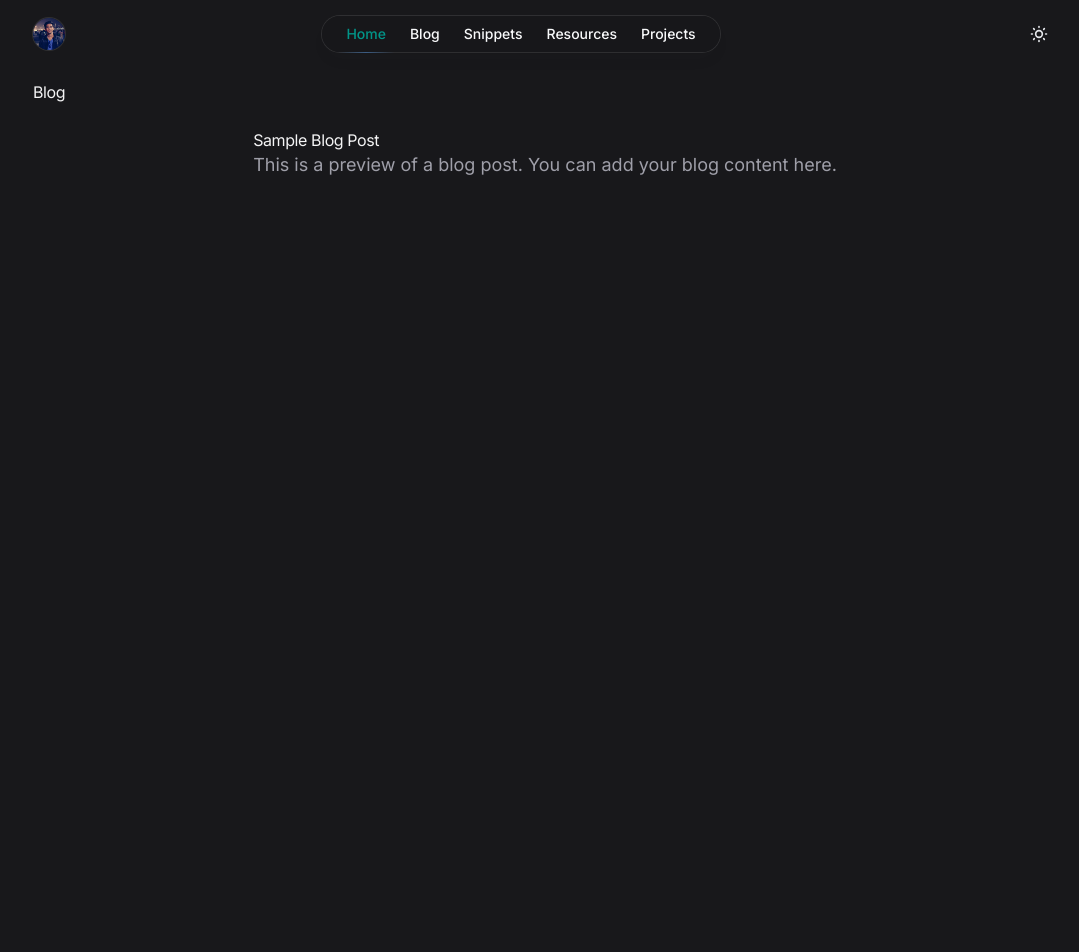
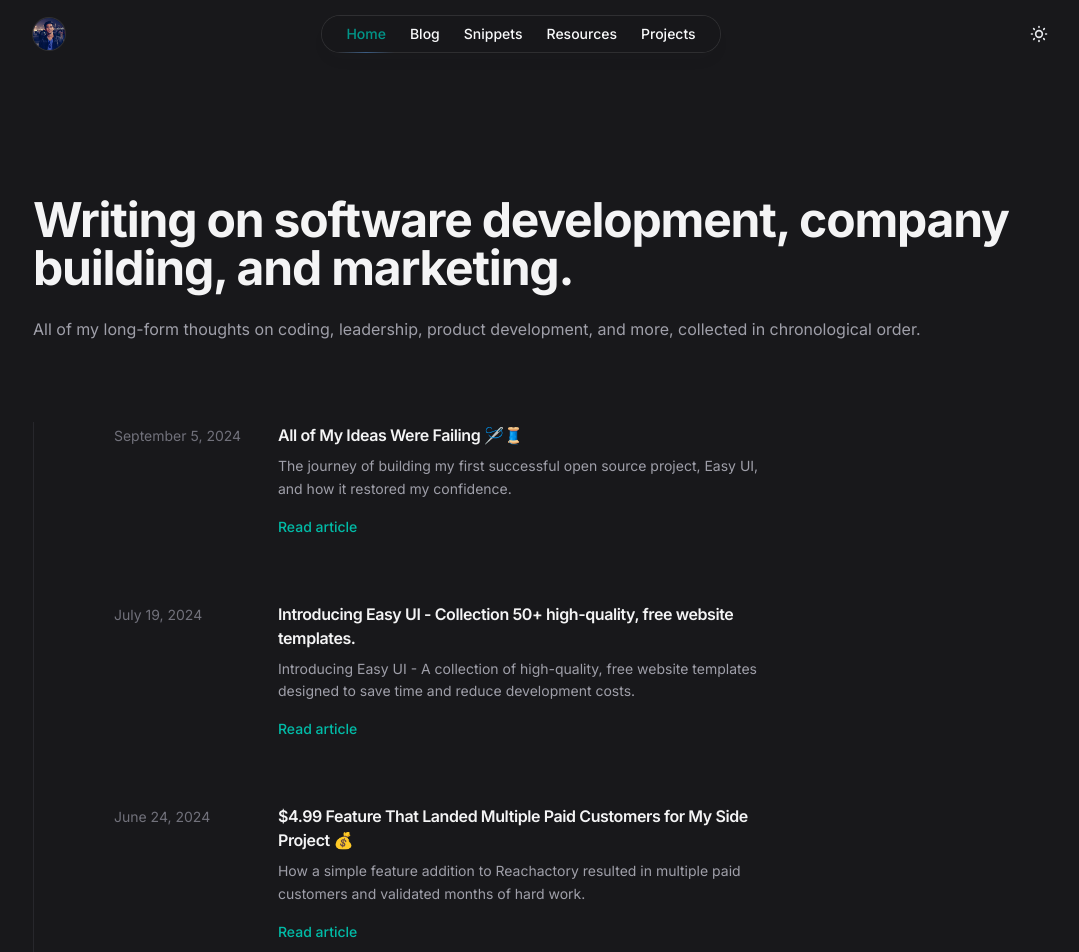
Before and after one commit to SurajAdsul/blog, a Next.js app: page /blog in a window 1280 px wide. Shown: the top 952 px of the page, without its empty margins (95-1174 px from the left). Built offline with nearby package versions, Linux system fonts and the light colour scheme.

Commit message:
Added the blog page

```diff
--- a/src/app/blog/page.js
+++ b/src/app/blog/page.js
@@ -1,20 +1,93 @@
+import BlogPost from '../components/BlogPost';
+
+const articles = [
+  {
+    title: "All of My Ideas Were Failing 🪡🧵",
+    slug: "learning",
+    date: "September 5, 2024",
+    description: "The journey of building my first successful open source project, Easy UI, and how it restored my confidence.",
+  },
+  {
+    title: "Introducing Easy UI - Collection 50+ high-quality, free website templates.",
+    slug: "introducing-animaginary",
+    date: "July 19, 2024",
+    description: "Introducing Easy UI - A collection of high-quality, free website templates designed to save time and reduce development costs.",
+  },
+  {
+    title: "$4.99 Feature That Landed Multiple Paid Customers for My Side Project 💰",
+    slug: "crafting-a-design-system",
+    date: "June 24, 2024",
+    description: "How a simple feature addition to Reachactory resulted in multiple paid customers and validated months of hard work.",
+  },
+  {
+    title: "My Side Project Journey of Making $1.5k",
+    slug: "rewriting-the-cosmos",
+    date: "May 17, 2024",
+    description: "The inspiring story of Reachactory, a side hustle turned thriving business, revolutionizing the AI and SaaS landscape.",
+  },
+];
+
 export default function BlogPage() {
   return (
-    <main className="min-h-screen">
-      <div className="container max-w-7xl mx-auto p-4">
-        <div className="mx-auto lg:max-w-5xl">
-          <h1 className="mb-8">Blog</h1>
-          <div className="grid gap-8">
-            {/* Blog post previews will go here */}
-            <article className="prose dark:prose-invert">
-              <h2>Sample Blog Post</h2>
-              <p className="text-zinc-600 dark:text-zinc-400">
-                This is a preview of a blog post. You can add your blog content here.
+    <div className="sm:px-8 mt-16 sm:mt-32">
+      <div className="mx-auto max-w-7xl lg:px-8">
+        <div className="relative px-4 sm:px-8 lg:px-12">
+          <div className="mx-auto max-w-2xl lg:max-w-5xl">
+            <header className="max-w-full">
+              <h1 className="text-4xl font-bold tracking-tight text-zinc-800 dark:text-zinc-100 sm:text-5xl">
+                Writing on software development, company building, and marketing.
+              </h1>
+              <p className="mt-6 text-base text-zinc-600 dark:text-zinc-400">
+                All of my long-form thoughts on coding, leadership, product development, and more, collected in chronological order.
               </p>
-            </article>
+            </header>
+
+            <div className="mt-16 sm:mt-20">
+              <div className="md:border-l md:border-zinc-100 md:pl-6 md:dark:border-zinc-700/40">
+                <div className="flex max-w-3xl flex-col space-y-16">
+                  {articles.map((article, index) => (
+                    <article key={index} className="md:grid md:grid-cols-4 md:items-baseline">
+                      <div className="md:col-span-3 group relative flex flex-col items-start">
+                        <h2 className="text-base font-semibold tracking-tight text-zinc-800 dark:text-zinc-100">
+                          <div className="absolute -inset-y-6 -inset-x-4 z-0 scale-95 bg-zinc-50 opacity-0 transition group-hover:scale-100 group-hover:opacity-100 dark:bg-zinc-800/50 sm:-inset-x-6 sm:rounded-2xl"></div>
+                          <a href={`/blog/${article.slug}`}>
+                            <span className="absolute -inset-y-6 -inset-x-4 z-20 sm:-inset-x-6 sm:rounded-2xl"></span>
+                            <span className="relative z-10">{article.title}</span>
+                          </a>
+                        </h2>
+                        <time
+                          className="md:hidden relative z-10 order-first mb-3 flex items-center text-sm text-zinc-400 dark:text-zinc-500 pl-3.5"
+                          dateTime={article.date}
+                        >
+                          <span className="absolute inset-y-0 left-0 flex items-center" aria-hidden="true">
+                            <span className="h-4 w-0.5 rounded-full bg-zinc-200 dark:bg-zinc-500"></span>
+                          </span>
+                          {article.date}
+                        </time>
+                        <p className="relative z-10 mt-2 text-sm text-zinc-600 dark:text-zinc-400">
+                          {article.description}
+                        </p>
+                        <div
+                          aria-hidden="true"
+                          className="relative z-10 mt-4 flex items-center text-sm font-medium text-teal-500"
+                        >
+                          Read article
+                        </div>
+                      </div>
+                      <time
+                        className="mt-1 hidden md:block relative z-10 order-first mb-3 flex items-center text-sm text-zinc-400 dark:text-zinc-500"
+                        dateTime={article.date}
+                      >
+                        {article.date}
+                      </time>
+                    </article>
+                  ))}
+                </div>
+              </div>
+            </div>
           </div>
         </div>
       </div>
-    </main>
+    </div>
   );
 }
```
